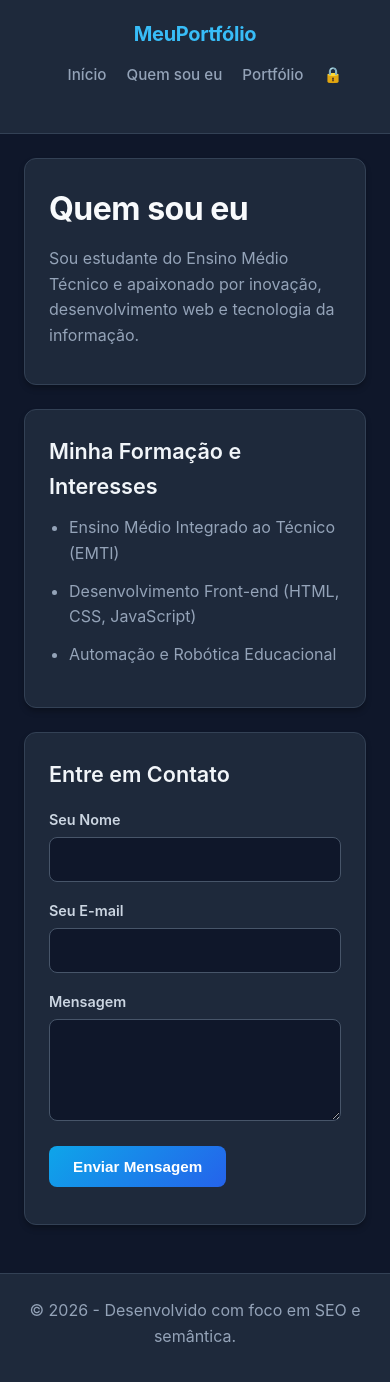
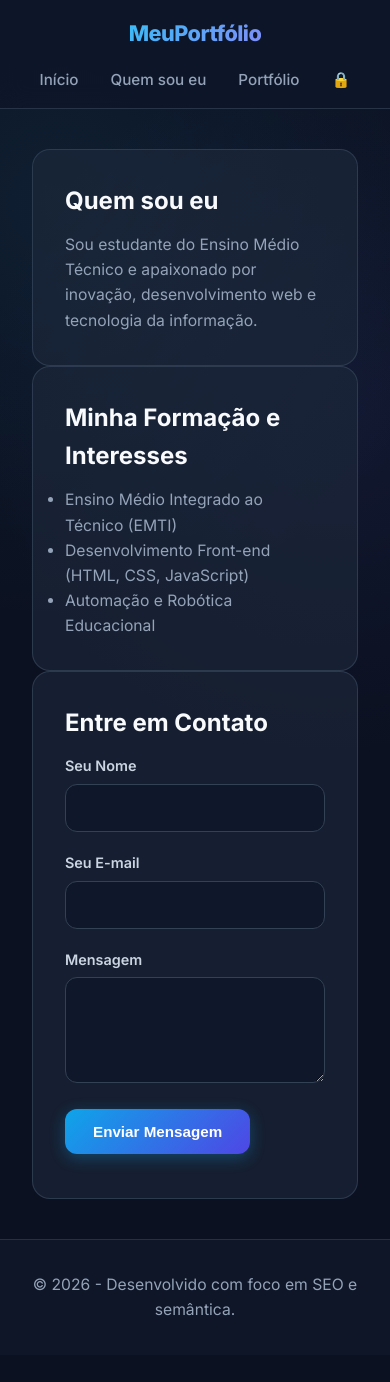
Before and after one commit to lalacristina033-dotcom/meuportfolio, a plain HTML site: page quemsoueu.html in a window 390 px wide. After the commit the page ends 1355 px from the top, so only its background shows below. Drawn offline with nearby package versions, Linux system fonts and the light colour scheme.

Commit message:
Update style.css

```diff
--- a/css/style.css
+++ b/css/style.css
@@ -1,213 +1,318 @@
-/* Reset Básico */
+@import url('https://fonts.googleapis.com/css2?family=Inter:wght@300;400;500;600;700;800&display=swap');
+
 * {
     margin: 0;
     padding: 0;
     box-sizing: border-box;
 }
 
-/* Fundo com um tom pastel vivo, aconchegante e relaxante (Azul-Petróleo Acinzentado muito suave) */
 body {
-    font-family: 'Inter', -apple-system, BlinkMacSystemFont, 'Segoe UI', Roboto, sans-serif;
-    background-color: #0f172a !important; /* Azul escuro profundo e suave, não agride a vista */
-    color: #e2e8f0 !important;
+    font-family: 'Inter', sans-serif;
+    background-color: #0b1120;
+    background-image: radial-gradient(circle at 15% 15%, rgba(56, 189, 248, 0.08), transparent 35%),
+                      radial-gradient(circle at 85% 30%, rgba(99, 102, 241, 0.08), transparent 35%);
+    color: #e2e8f0;
     line-height: 1.6;
     display: flex;
     flex-direction: column;
     min-height: 100vh;
 }
 
-/* Cabeçalho com cor viva equilibrada */
+/* Cabeçalho Flutuante */
 header {
-    background-color: #1e293b !important;
-    border-bottom: 1px solid #334155 !important;
+    background-color: rgba(15, 23, 42, 0.85);
+    backdrop-filter: blur(12px);
+    border-bottom: 1px solid rgba(51, 65, 85, 0.7);
     position: sticky;
     top: 0;
     z-index: 100;
 }
 
 nav {
-    max-width: 1000px;
+    max-width: 1100px;
     margin: 0 auto;
-    padding: 1.1rem 2rem;
+    padding: 1rem 2rem;
     display: flex;
     justify-content: space-between;
     align-items: center;
 }
 
 .logo {
-    font-size: 1.25rem;
-    font-weight: 700;
-    color: #38bdf8 !important; /* Azul vivo e elegante */
+    font-size: 1.35rem;
+    font-weight: 800;
+    background: linear-gradient(135deg, #38bdf8, #818cf8);
+    -webkit-background-clip: text;
+    -webkit-text-fill-color: transparent;
     text-decoration: none;
-    letter-spacing: -0.3px;
+    letter-spacing: -0.5px;
 }
 
 .nav-links {
     list-style: none;
     display: flex;
-    gap: 1.75rem;
+    gap: 2rem;
     align-items: center;
 }
 
 .nav-links a {
     text-decoration: none;
-    color: #94a3b8 !important;
+    color: #94a3b8;
     font-weight: 500;
     font-size: 0.95rem;
-    transition: color 0.2s;
+    transition: all 0.2s;
 }
 
-.nav-links a:hover {
-    color: #38bdf8 !important; /* Azul vivo no hover */
+.nav-links a:hover, .nav-links a.active {
+    color: #38bdf8;
 }
 
-/* Área Principal Centralizada */
+/* Container Principal */
 main {
-    max-width: 820px;
+    max-width: 1100px;
     width: 100%;
     margin: 2.5rem auto;
-    padding: 0 1.5rem;
+    padding: 0 2rem;
     flex: 1;
 }
 
-/* Tipografia Clara e Viva */
-h1 {
-    font-size: 2rem;
-    font-weight: 700;
-    color: #f8fafc !important;
-    margin-bottom: 0.75rem;
-    letter-spacing: -0.5px;
+/* Hero Section (Estilo Prévia) */
+.hero {
+    display: grid;
+    grid-template-columns: 1.3fr 0.7fr;
+    gap: 3rem;
+    align-items: center;
+    background: linear-gradient(145deg, rgba(30, 41, 59, 0.7), rgba(15, 23, 42, 0.9));
+    border: 1px solid rgba(56, 189, 248, 0.2);
+    border-radius: 24px;
+    padding: 3.5rem;
+    margin-bottom: 3rem;
+    box-shadow: 0 20px 40px -15px rgba(0, 0, 0, 0.5);
 }
 
-h2 {
-    font-size: 1.35rem;
+.badge-status {
+    display: inline-flex;
+    align-items: center;
+    gap: 0.5rem;
+    background: rgba(56, 189, 248, 0.1);
+    border: 1px solid rgba(56, 189, 248, 0.3);
+    color: #38bdf8;
+    padding: 0.4rem 1rem;
+    border-radius: 999px;
+    font-size: 0.85rem;
     font-weight: 600;
-    color: #f1f5f9 !important;
+    margin-bottom: 1.25rem;
+}
+
+.hero h1 {
+    font-size: 2.75rem;
+    font-weight: 800;
+    line-height: 1.15;
+    color: #f8fafc;
+    margin-bottom: 1rem;
+    letter-spacing: -1px;
+}
+
+.hero h1 span {
+    background: linear-gradient(135deg, #38bdf8, #818cf8);
+    -webkit-background-clip: text;
+    -webkit-text-fill-color: transparent;
+}
+
+.hero p {
+    font-size: 1.1rem;
+    color: #94a3b8;
+    margin-bottom: 2rem;
+}
+
+.hero-actions {
+    display: flex;
+    gap: 1rem;
+    flex-wrap: wrap;
+}
+
+.hero-avatar {
+    width: 240px;
+    height: 240px;
+    border-radius: 24px;
+    background: linear-gradient(135deg, #1e293b, #0f172a);
+    border: 2px solid rgba(56, 189, 248, 0.4);
+    display: flex;
+    flex-direction: column;
+    align-items: center;
+    justify-content: center;
+    margin: 0 auto;
+    box-shadow: 0 15px 35px rgba(56, 189, 248, 0.15);
+    overflow: hidden;
+}
+
+.hero-avatar img {
+    width: 100%;
+    height: 100%;
+    object-fit: cover;
+}
+
+/* Grades de Conteúdo */
+.grid-2 {
+    display: grid;
+    grid-template-columns: repeat(auto-fit, minmax(320px, 1fr));
+    gap: 1.5rem;
+    margin-bottom: 2rem;
+}
+
+.section-title {
+    font-size: 1.65rem;
+    font-weight: 700;
+    color: #f8fafc;
+    margin-bottom: 1.5rem;
+    display: flex;
+    align-items: center;
+    gap: 0.75rem;
+}
+
+.section-title::before {
+    content: "";
+    width: 6px;
+    height: 26px;
+    background: linear-gradient(180deg, #38bdf8, #818cf8);
+    border-radius: 4px;
+}
+
+/* Cards Modernos */
+section.card, .card {
+    background: rgba(30, 41, 59, 0.65);
+    border: 1px solid rgba(51, 65, 85, 0.8);
+    border-radius: 18px;
+    padding: 2rem;
+    transition: transform 0.25s, border-color 0.25s, box-shadow 0.25s;
+}
+
+section.card:hover, .card:hover {
+    transform: translateY(-4px);
+    border-color: rgba(56, 189, 248, 0.45);
+    box-shadow: 0 12px 30px -10px rgba(0, 0, 0, 0.4);
+}
+
+h1, h2, h3 {
+    color: #f8fafc;
     margin-bottom: 0.75rem;
 }
 
-h3 {
-    font-size: 1.15rem;
-    font-weight: 600;
-    color: #f1f5f9 !important;
-    margin-bottom: 0.5rem;
+p, li {
+    color: #94a3b8;
+    font-size: 0.98rem;
 }
 
-p, li {
-    color: #94a3b8 !important;
-    font-size: 1rem;
-    margin-bottom: 0.75rem;
+/* Tags de Habilidades */
+.skills-list {
+    display: flex;
+    flex-wrap: wrap;
+    gap: 0.65rem;
+    list-style: none;
+    padding: 0;
+    margin-top: 1rem;
 }
 
-ul {
-    padding-left: 1.25rem;
-    margin-bottom: 1rem;
+.skills-list li {
+    background: rgba(15, 23, 42, 0.8);
+    border: 1px solid #334155;
+    color: #38bdf8;
+    padding: 0.45rem 1rem;
+    border-radius: 10px;
+    font-size: 0.88rem;
+    font-weight: 600;
 }
 
+/* Botões */
+.btn {
+    display: inline-flex;
+    align-items: center;
+    justify-content: center;
+    gap: 0.5rem;
+    background: linear-gradient(135deg, #0ea5e9, #4f46e5);
+    color: #ffffff;
+    padding: 0.85rem 1.75rem;
+    border-radius: 12px;
+    text-decoration: none;
+    font-weight: 600;
+    font-size: 0.95rem;
+    border: none;
+    cursor: pointer;
+    transition: all 0.2s;
+    box-shadow: 0 4px 15px rgba(14, 165, 233, 0.3);
+}
+
+.btn:hover {
+    filter: brightness(1.12);
+    transform: translateY(-2px);
+}
+
+.btn-outline {
+    background: transparent;
+    border: 1px solid #475569;
+    color: #e2e8f0;
+    box-shadow: none;
+}
+
+.btn-outline:hover {
+    border-color: #38bdf8;
+    color: #38bdf8;
+    background: rgba(56, 189, 248, 0.08);
+}
+
+/* Formulários */
 label {
     display: block;
     font-weight: 600;
     font-size: 0.9rem;
-    color: #cbd5e1 !important;
-    margin-bottom: 0.35rem;
+    color: #cbd5e1;
+    margin-bottom: 0.4rem;
 }
 
-/* Cartões com fundo azul-acinzentado moderno e bordas suaves */
-section, .card, #projetos-container > div {
-    background-color: #1e293b !important;
-    border: 1px solid #334155 !important;
-    border-radius: 12px !important;
-    padding: 2rem !important;
-    margin-bottom: 1.5rem !important;
-    box-shadow: 0 4px 6px -1px rgba(0, 0, 0, 0.3) !important;
-}
-
-/* Formulários Organizados */
-form {
-    background: transparent !important;
-    border: none !important;
-    padding: 0 !important;
-    box-shadow: none !important;
-    margin-top: 1rem;
-}
-
-/* Campos de Texto com fundo confortável */
 input[type="text"],
 input[type="password"],
 input[type="email"],
 input[type="url"],
 textarea {
     width: 100%;
-    padding: 0.75rem 0.9rem;
-    border: 1px solid #475569 !important;
-    border-radius: 8px !important;
+    padding: 0.85rem 1rem;
+    border: 1px solid #334155;
+    border-radius: 12px;
     font-family: inherit;
     font-size: 0.95rem;
-    background-color: #0f172a !important;
-    color: #f8fafc !important;
-    margin-bottom: 1.1rem;
-    transition: border-color 0.2s, background-color 0.2s;
+    background-color: rgba(15, 23, 42, 0.9);
+    color: #f8fafc;
+    margin-bottom: 1.2rem;
+    transition: border-color 0.2s, box-shadow 0.2s;
 }
 
-input::placeholder,
-textarea::placeholder {
-    color: #64748b !important;
+input:focus, textarea:focus {
+    outline: none;
+    border-color: #38bdf8;
+    box-shadow: 0 0 0 3px rgba(56, 189, 248, 0.2);
 }
 
-input:focus,
-textarea:focus {
-    outline: none;
-    border-color: #38bdf8 !important;
-    background-color: #0f172a !important;
-    box-shadow: 0 0 0 3px rgba(56, 189, 248, 0.2) !important;
-}
-
-/* Botões com cor viva moderna */
-.btn, button {
-    display: inline-block;
-    background: linear-gradient(135deg, #0ea5e9, #2563eb) !important;
-    color: #ffffff !important;
-    padding: 0.75rem 1.5rem;
-    border-radius: 8px !important;
-    text-decoration: none;
-    font-weight: 600;
-    font-size: 0.95rem;
-    border: none !important;
-    cursor: pointer;
-    transition: filter 0.2s;
-}
-
-.btn:hover, button:hover {
-    filter: brightness(1.15);
-}
-
-/* Rodapé Discreto */
+/* Rodapé */
 footer {
     text-align: center;
-    padding: 1.5rem;
-    color: #64748b !important;
-    font-size: 0.875rem;
-    border-top: 1px solid #334155 !important;
-    background-color: #1e293b !important;
+    padding: 2rem;
+    color: #64748b;
+    font-size: 0.9rem;
+    border-top: 1px solid rgba(51, 65, 85, 0.6);
+    background-color: rgba(15, 23, 42, 0.9);
     margin-top: auto;
 }
 
-/* Responsivo para Celular */
-@media (max-width: 640px) {
+@media (max-width: 768px) {
+    .hero {
+        grid-template-columns: 1fr;
+        text-align: center;
+        padding: 2rem;
+    }
+    .hero-actions {
+        justify-content: center;
+    }
     nav {
         flex-direction: column;
-        gap: 0.75rem;
-    }
-
-    .nav-links {
-        gap: 1.25rem;
-    }
-
-    main {
-        margin: 1.5rem auto;
-    }
-
-    section, .card {
-        padding: 1.5rem !important;
+        gap: 1rem;
     }
 }
```
